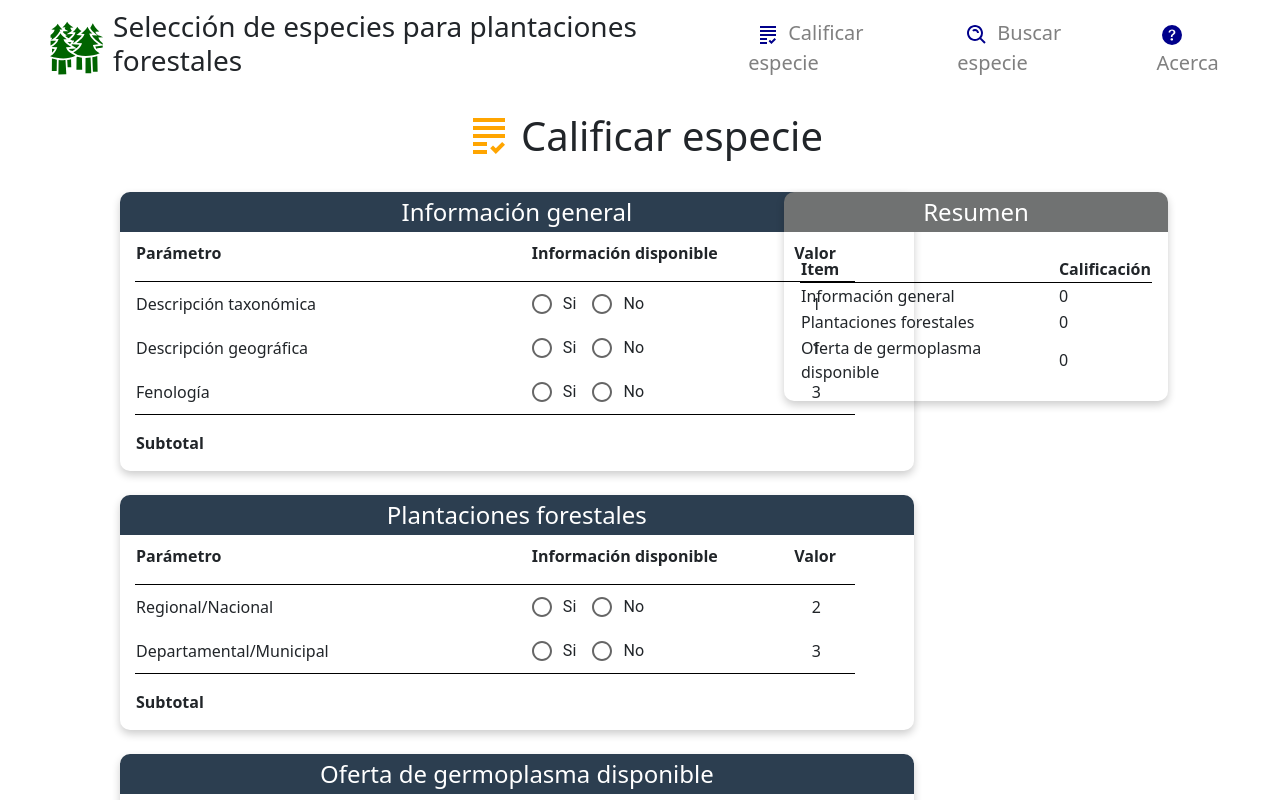
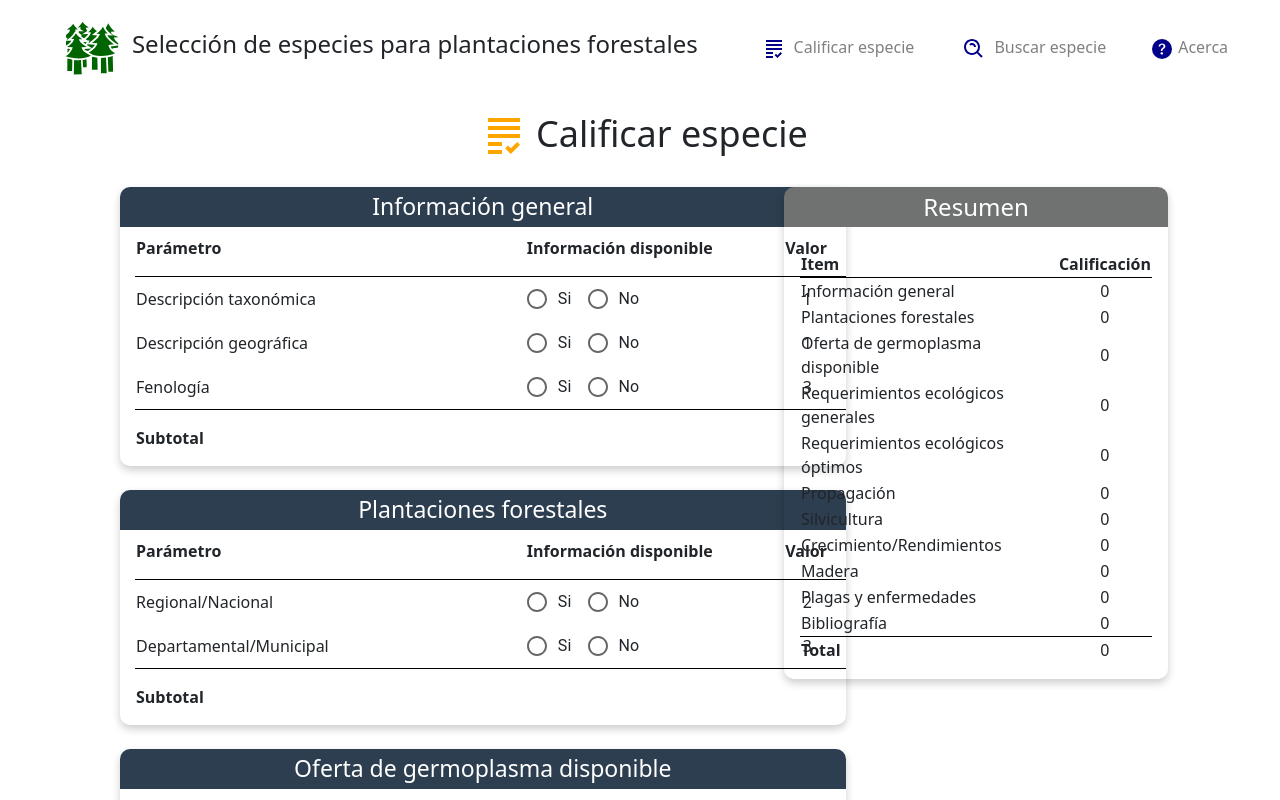
Before and after one commit to jsmendozap/PlantSelection, a React (Create React App) app: page / in a window 1280 px wide. Shown: the top 800 px of the page. Built offline with nearby package versions, Linux system fonts and the light colour scheme.

Commit message:
Items calificación completos

```diff
--- a/src/App.jsx
+++ b/src/App.jsx
@@ -10,7 +10,16 @@ function App() {
   const [total, setTotal] = useState(
     {"Información general": 0,
     "Plantaciones forestales": 0,
-    "Oferta de germoplasma disponible": 0}
+    "Oferta de germoplasma disponible": 0,
+    "Requerimientos ecológicos generales": 0,
+    "Requerimientos ecológicos óptimos": 0,
+    "Propagación": 0,
+    "Silvicultura": 0,
+    "Crecimiento/Rendimientos": 0,
+    "Madera": 0,
+    "Plagas y enfermedades": 0,
+    "Bibliografía": 0
+  }
   )
 
   return (
--- a/src/Components/Card.jsx
+++ b/src/Components/Card.jsx
@@ -12,11 +12,12 @@ const Card = ({ titulo, informacion }) => {
     display: "flex",
     alignItems: "center",
     justifyContent: "center",
+    fontSize: 23
   }
 
   const card = {
     borderRadius: "10px",
-    width: "120%",
+    width: "100%",
     marginLeft: "15vh",
     marginBottom: "3vh",
     boxShadow: '0 4px 8px 0 rgba(0,0,0,0.2)',
--- a/src/Components/Formulario.js
+++ b/src/Components/Formulario.js
@@ -16,4 +16,75 @@ const germoplasma = [
   [3.4, "Fuente identificada", 1, "Oferta de germoplasma disponible"],
 ];
 
-export { general, plantaciones, germoplasma };
+const generales = [
+  [4.1, "Precipitación promedio", 0.25, "Requerimientos ecológicos generales"],
+  [4.2, "Distribución de la precipitación", 0.25, "Requerimientos ecológicos generales"],
+  [4.3, "Distribución altitudinal", 0.25, "Requerimientos ecológicos generales"],
+  [4.4, "Temperatura", 0.25, "Requerimientos ecológicos generales"],
+  [4.5, "pH del suelo", 0.25, "Requerimientos ecológicos generales"],
+  [4.6, "Profundidad del suelo", 0.25, "Requerimientos ecológicos generales"],
+  [4.7, "Fertilidad del suelo", 0.25, "Requerimientos ecológicos generales"],
+  [4.8, "Pendiente", 0.25, "Requerimientos ecológicos generales"],
+];
+
+const especificos = [
+  [5.1, "Precipitación promedio", 1, "Requerimientos ecológicos óptimos"],
+  [5.2, "Distribución de la precipitación", 1, "Requerimientos ecológicos óptimos"],
+  [5.3, "Distribución altitudinal", 1, "Requerimientos ecológicos óptimos"],
+  [5.4, "Temperatura", 1, "Requerimientos ecológicos óptimos"],
+  [5.5, "pH del suelo", 1, "Requerimientos ecológicos óptimos"],
+  [5.6, "Profundidad del suelo", 1, "Requerimientos ecológicos óptimos"],
+  [5.7, "Fertilidad del suelo", 1, "Requerimientos ecológicos óptimos"],
+  [5.8, "Pendiente", 1, "Requerimientos ecológicos óptimos"],
+];
+
+const propagacion = [
+  [6.1, "Tratamiento pregerminativo", 2, "Propagación"],
+  [6.2, "Porcentaje de germinación", 2, "Propagación"],
+  [6.3, "Tiempo de producción de plántulas", 1, "Propagación"],
+];
+
+const silvicultra = [
+  [7.1, "Densidad de plantación", 1, "Silvicultura"],
+  [7.2, "Edad de podas", 2, "Silvicultura"],
+  [7.3, "Altura de podas", 2, "Silvicultura"],
+  [7.4, "Edad del raleo", 2, "Silvicultura"],
+  [7.5, "Densidad del raleo", 3, "Silvicultura"],
+  [7.6, "Edad de la entresaca", 3, "Silvicultura"],
+  [7.7, "Densidad de la entresaca", 4, "Silvicultura"],
+  [7.8, "Relación DAP/Ht", 3, "Silvicultura"],
+  [7.9, "Edad del turno", 2, "Silvicultura"],
+  [7.101, "Volumen del turno", 2, "Silvicultura"],
+  [7.11, "Relación DAP/Ht", 1, "Silvicultura"],
+];
+
+const crecimiento = [
+  [8.1, "Incremento medio anual", 5, "Crecimiento/Rendimientos"],
+  [8.2, "Incremento corriente anual", 5, "Crecimiento/Rendimientos"],
+  [8.3, "Ecuaciones de crecimiento", 10, "Crecimiento/Rendimientos"],
+];
+
+const madera = [
+  [9.1, "Usos específicos", 2, "Madera"],
+  [9.2, "Precio de madera en pie", 3, "Madera"],
+  [9.3, "Precio de madera rolliza", 3, "Madera"],
+  [9.4, "Precio de madera dimensionada", 2, "Madera"],
+];
+
+const plagas = [[10.1, "Plagas y enfermedades", 5, "Plagas y enfermedades"]];
+
+const bibliografia = [[11.1, "Bibliografia", 5, "Bibliografía"]];
+
+export {
+  general,
+  plantaciones,
+  germoplasma,
+  generales,
+  especificos,
+  propagacion,
+  silvicultra,
+  crecimiento,
+  madera,
+  plagas,
+  bibliografia,
+};
--- a/src/Components/Header.jsx
+++ b/src/Components/Header.jsx
@@ -14,13 +14,13 @@ const Header = () => {
     marginLeft: "5vh"
   }
 
-  const items = {marginRight: '5vh', fontSize: 20, cursor: 'pointer', color: 'gray'}
+  const items = {marginRight: '5vh', fontSize: 16, cursor: 'pointer', color: 'gray'}
 
   return (
     <div style={{display: 'flex', justifyContent: 'space-around', alignItems: 'center'}}>
       <div style={estilos}>
         <GiForest style={{width: '10vh', height: '7vh', color: 'darkgreen'}}/>
-        <h3 style={{font: 'VAG Rounded Light'}}>Selección de especies para plantaciones forestales</h3>
+        <h4 style={{font: 'VAG Rounded Light'}}>Selección de especies para plantaciones forestales</h4>
       </div>
       <div>
         <ul style={{listStyle: 'none', display: 'flex'}}>
--- a/src/Components/RadioButton.jsx
+++ b/src/Components/RadioButton.jsx
@@ -1,20 +1,20 @@
 import { FormControl, FormControlLabel, Radio, RadioGroup } from '@mui/material'
 import { useTotal } from 'Context/TotalContext'
 import React from 'react'
-import { useEffect } from 'react'
+//import { useEffect } from 'react'
 
 const RadioButton = ({ name }) => {
 
   const { total, setTotal } = useTotal()
 
-  useEffect(() => {
+  /*useEffect(() => {
     console.log(total)
-  }, [total])
+  }, [total])*/
 
   const actualizar = (seleccion, array, valor) => {
     const subtotal = seleccion === "si" ?
-     parseInt(valor) + parseInt(total[array]) :
-     parseInt(total[array]) - parseInt(valor)
+     parseFloat(valor) + parseFloat(total[array]) :
+     parseFloat(total[array]) - parseFloat(valor)
     subtotal > 0 ?
      setTotal(prev => ({...prev, [array]: subtotal})) :
      setTotal(prev => ({...prev, [array]: 0}))
--- a/src/Components/Resumen.jsx
+++ b/src/Components/Resumen.jsx
@@ -39,14 +39,25 @@ const Resumen = () => {
                 </thead>
                 <tbody>
                     {Object.entries(total).map((el) => {
+                        console.log(el);
                         return (
                         <tr>
                             <td>{el[0]}</td>
-                            <td>{el[1]}</td>
+                            <td style={{textAlign: "center"}}>
+                                {el[1]}
+                            </td>
                         </tr>
                         )
                     })
                     }
+                    <tr style={{borderTop: "1px solid black"}}>
+                        <td style={{fontWeight: 'bold'}}>Total</td>
+                        <td style={{textAlign: 'center'}}>
+                            {
+                                Object.values(total).reduce((sum, value) => sum + value)
+                            }
+                        </td>
+                    </tr>
                 </tbody>
             </table>
         </div>
--- a/src/Pages/AgregarEspecie.jsx
+++ b/src/Pages/AgregarEspecie.jsx
@@ -4,19 +4,35 @@ import { general, plantaciones } from 'Components/Formulario'
 import Resumen from 'Components/Resumen'
 import { MdGrading } from "react-icons/md"
 import { germoplasma } from 'Components/Formulario'
+import { especificos } from 'Components/Formulario'
+import { generales } from 'Components/Formulario'
+import { propagacion } from 'Components/Formulario'
+import { silvicultra } from 'Components/Formulario'
+import { crecimiento } from 'Components/Formulario'
+import { madera } from 'Components/Formulario'
+import { plagas } from 'Components/Formulario'
+import { bibliografia } from 'Components/Formulario'
 
 const AgregarEspecie = () => {
   return (
     <div>
       <div style={{display: 'flex', justifyContent: 'center', marginBottom: '3vh'}}>
         <MdGrading style={{width: '8vh', height: '6vh', color: 'orange'}}/>
-        <h1 style={{font: 'VAG Rounded Light'}}>Calificar especie</h1>
+        <h1 style={{font: 'VAG Rounded Light', fontSize: 36}}>Calificar especie</h1>
       </div>
       <div style={{display: 'flex'}}>
         <div>
           <Card titulo="Información general" informacion={general} />
           <Card titulo="Plantaciones forestales" informacion={plantaciones} />
           <Card titulo="Oferta de germoplasma disponible" informacion={germoplasma} />
+          <Card titulo="Requerimientos ecológicos generales" informacion={generales} />
+          <Card titulo="Requerimientos ecológicos óptimos" informacion={especificos}/>
+          <Card titulo="Propagación" informacion={propagacion} />
+          <Card titulo="Silvicultura" informacion={silvicultra} />
+          <Card titulo="Crecimiento - Rendimientos" informacion={crecimiento} />
+          <Card titulo="Madera" informacion={madera} />
+          <Card titulo="Plagas y enfermedades" informacion={plagas} />
+          <Card titulo="Bibliografía" informacion={bibliografia} />
         </div>
         <Resumen />
       </div>
```
